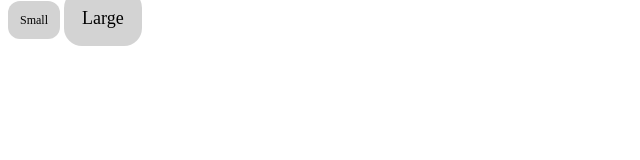
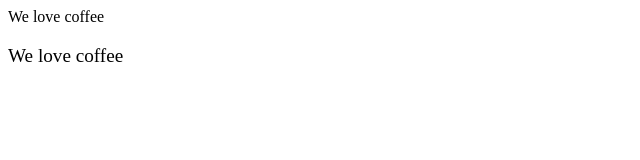
Before and after one commit to visiongirles/css-in-depth, a plain HTML site: page chapter-two.html in a window 1280 px wide. Shown: the whole page, without its empty margins (0-640 px from the left). Drawn offline with Linux system fonts and the light colour scheme.

Commit message:
EM example with font-size

```diff
--- a/chapter-two.css
+++ b/chapter-two.css
@@ -1,3 +1,4 @@
+/* Example one
 .box {
     padding: 1em;
     border-radius: 1em;
@@ -10,4 +11,11 @@
 
 .box-large {
     font-size: 18px;
+} */
+
+body {
+    font-size: 16px;
 }
+
+.slogan {
+    font-size: 1.2em;
--- a/chapter-two.html
+++ b/chapter-two.html
@@ -2,7 +2,15 @@
 <head>
     <link href="chapter-two.css" rel="stylesheet" type="text/css" />
 </head>
-<body>
+
+<!--
+    First example
+    <body>
     <span class="box box-small">Small</span>
     <span class="box box-large">Large</span>
+</body> -->
+
+<body>
+    We love coffee
+    <p class="slogan">We love coffee</p>
 </body>
```
